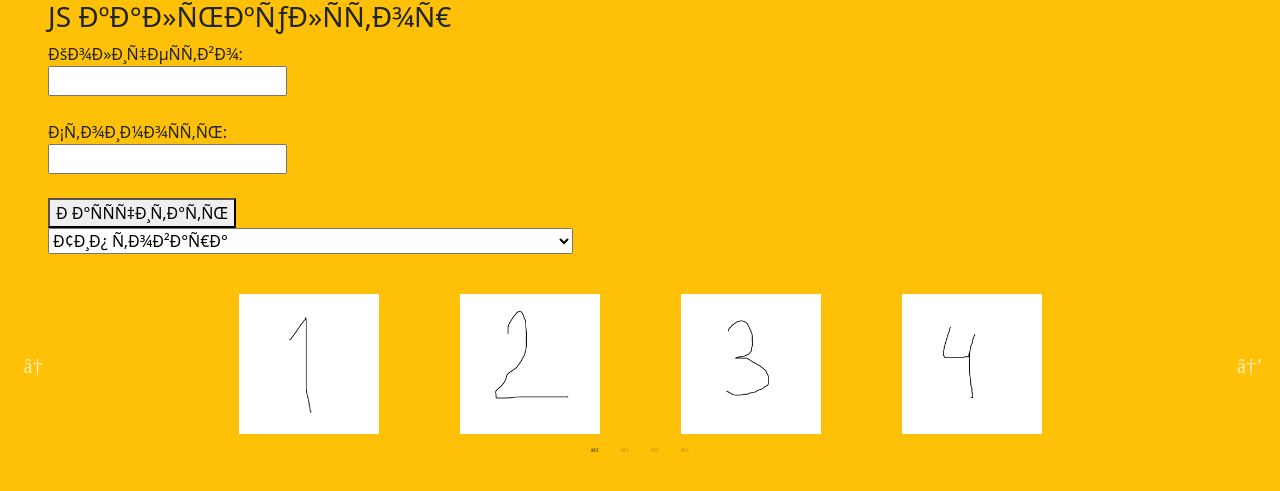
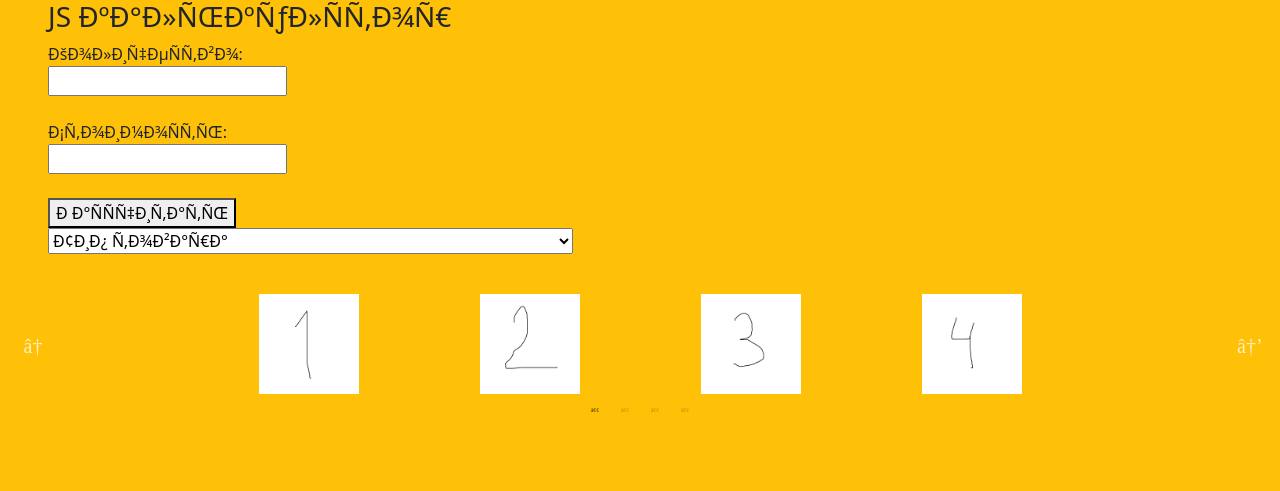
Before and after one commit to Mr-Maximka/Mr-Maximka.github.io, a PHP site: page / in a window 1280 px wide. Shown: the top 491 px of the page. Run offline with PHP 8.4, Linux system fonts and the light colour scheme; some libraries are stand-ins or nearby versions.

Commit message:
Update style.css

```diff
--- a/task7/style.css
+++ b/task7/style.css
@@ -16,5 +16,11 @@ main {
   }
 
 .slick-slider img {
-    width: 140px;
+    width: 100px;
 }
+
+@include media-breakpoint-up(md) {
+    .slider img {
+        width: 140px;
+    }
+}
```
